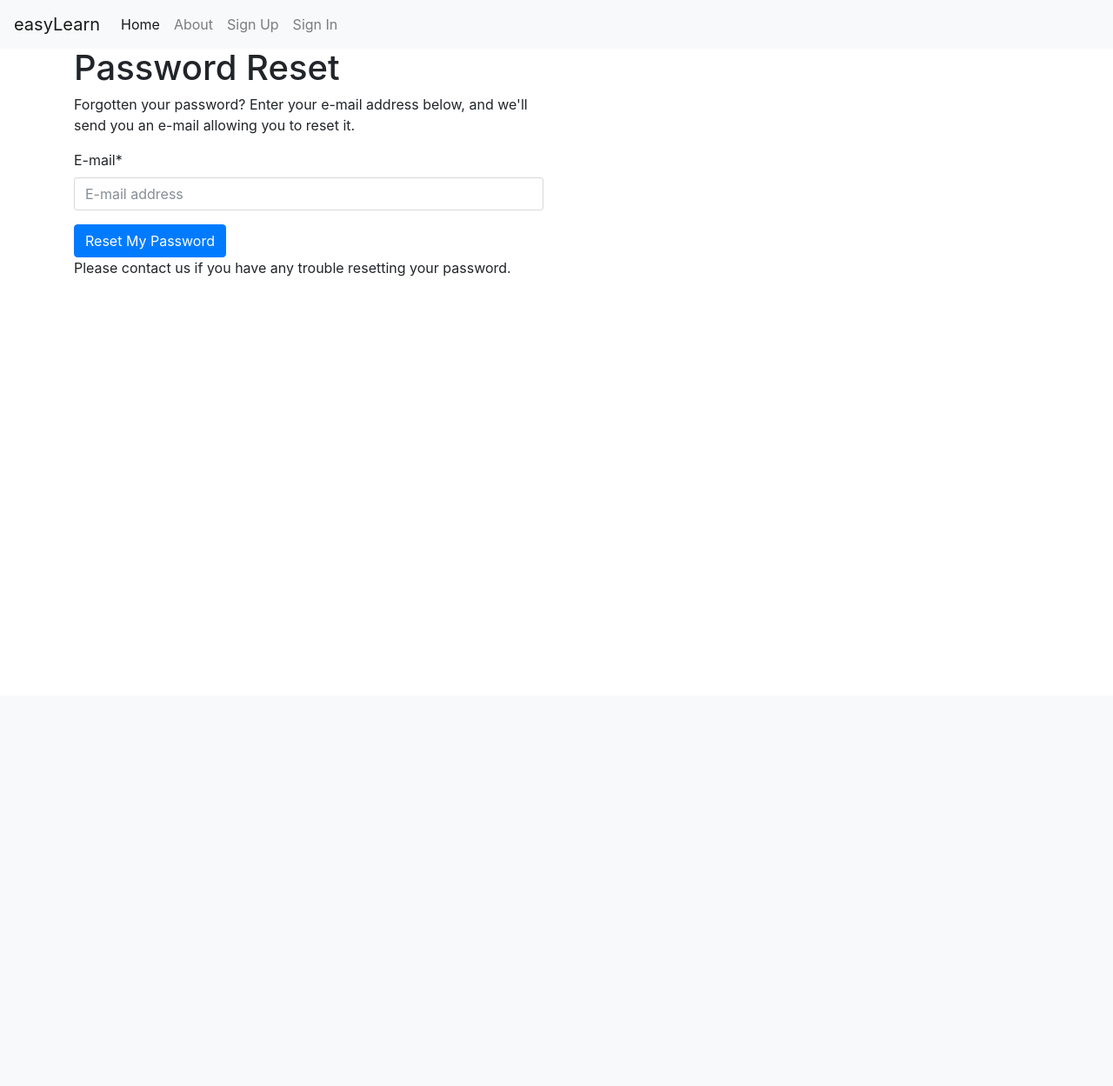
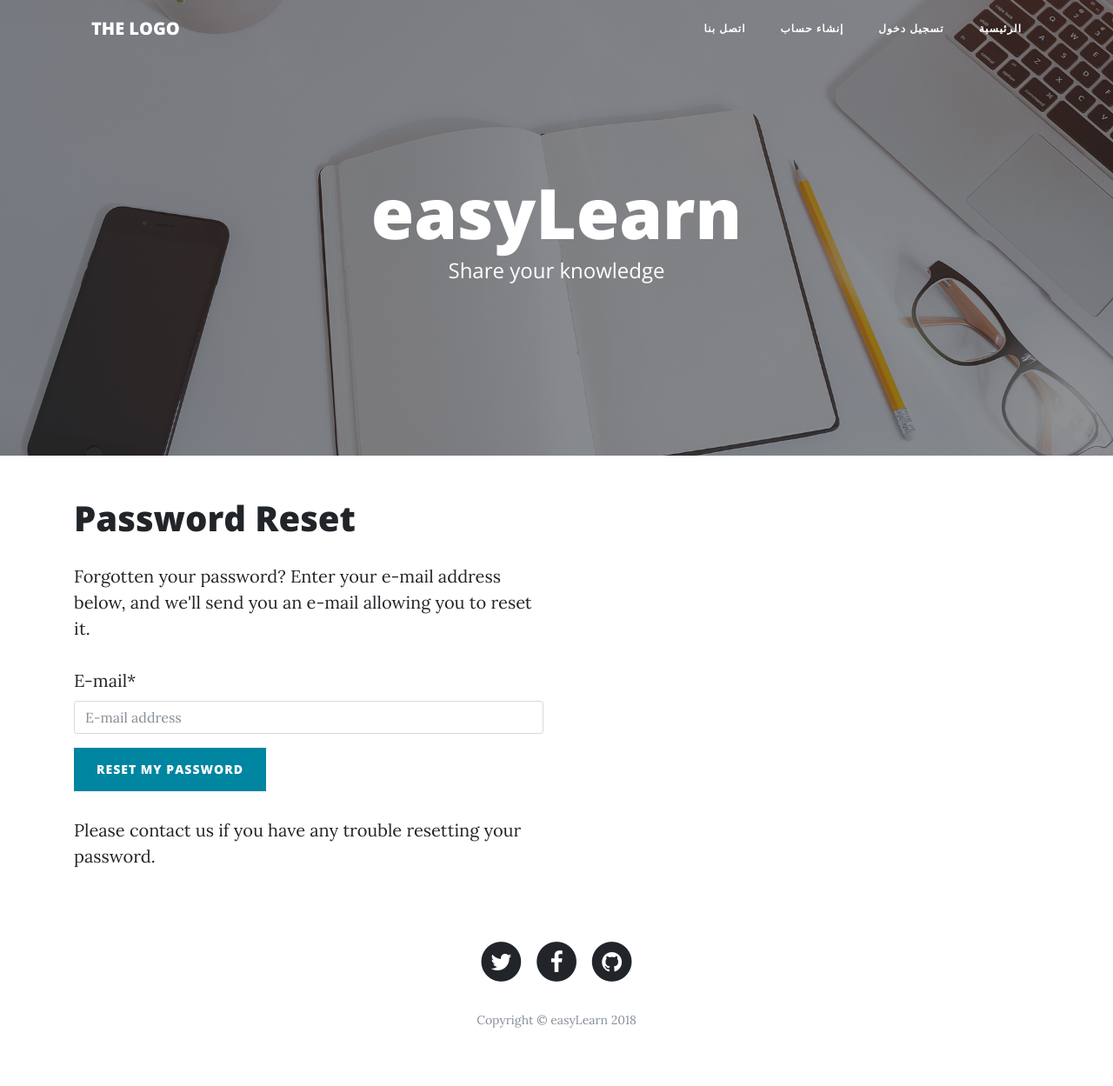
Before and after one commit to yazanKabbany/easyLearn, a Django app: page /accounts/password/reset/ in a window 1280 px wide. Shown: the whole page at 87% size. Before the commit the page ends 318 px from the top, so only its background shows below. Run offline with Django 3.2, Linux system fonts and the light colour scheme; parts of the project's set-up code (start-up, migrations or seed data) failed here and were passed over; some libraries are stand-ins or nearby versions.

Commit message:
updated base template and added static js, css and img files

```diff
--- /dev/null
+++ b/easylearn/blog/static/js/clean-blog.js
@@ -0,0 +1,41 @@
+(function($) {
+  "use strict"; // Start of use strict
+
+  // Floating label headings for the contact form
+  $("body").on("input propertychange", ".floating-label-form-group", function(e) {
+    $(this).toggleClass("floating-label-form-group-with-value", !!$(e.target).val());
+  }).on("focus", ".floating-label-form-group", function() {
+    $(this).addClass("floating-label-form-group-with-focus");
+  }).on("blur", ".floating-label-form-group", function() {
+    $(this).removeClass("floating-label-form-group-with-focus");
+  });
+
+  // Show the navbar when the page is scrolled up
+  var MQL = 992;
+
+  //primary navigation slide-in effect
+  if ($(window).width() > MQL) {
+    var headerHeight = $('#mainNav').height();
+    $(window).on('scroll', {
+        previousTop: 0
+      },
+      function() {
+        var currentTop = $(window).scrollTop();
+        //check if user is scrolling up
+        if (currentTop < this.previousTop) {
+          //if scrolling up...
+          if (currentTop > 0 && $('#mainNav').hasClass('is-fixed')) {
+            $('#mainNav').addClass('is-visible');
+          } else {
+            $('#mainNav').removeClass('is-visible is-fixed');
+          }
+        } else if (currentTop > this.previousTop) {
+          //if scrolling down...
+          $('#mainNav').removeClass('is-visible');
+          if (currentTop > headerHeight && !$('#mainNav').hasClass('is-fixed')) $('#mainNav').addClass('is-fixed');
+        }
+        this.previousTop = currentTop;
+      });
+  }
+
+})(jQuery); // End of use strict
--- /dev/null
+++ b/easylearn/static/css/clean-blog.css
@@ -0,0 +1,423 @@
+body {
+  font-size: 20px;
+  color: #212529;
+  font-family: 'Lora', 'Times New Roman', serif;
+}
+
+p {
+  line-height: 1.5;
+  margin: 30px 0;
+}
+
+p a {
+  text-decoration: underline;
+}
+
+h1,
+h2,
+h3,
+h4,
+h5,
+h6 {
+  font-weight: 800;
+  font-family: 'Open Sans', 'Helvetica Neue', Helvetica, Arial, sans-serif;
+}
+
+a {
+  color: #212529;
+  -webkit-transition: all 0.2s;
+  -moz-transition: all 0.2s;
+  transition: all 0.2s;
+}
+
+a:focus, a:hover {
+  color: #0085A1;
+}
+
+blockquote {
+  font-style: italic;
+  color: #868e96;
+}
+
+.section-heading {
+  font-size: 36px;
+  font-weight: 700;
+  margin-top: 60px;
+}
+
+.caption {
+  font-size: 14px;
+  font-style: italic;
+  display: block;
+  margin: 0;
+  padding: 10px;
+  text-align: center;
+  border-bottom-right-radius: 5px;
+  border-bottom-left-radius: 5px;
+}
+
+::-moz-selection {
+  color: #fff;
+  background: #0085A1;
+  text-shadow: none;
+}
+
+::selection {
+  color: #fff;
+  background: #0085A1;
+  text-shadow: none;
+}
+
+img::selection {
+  color: #fff;
+  background: transparent;
+}
+
+img::-moz-selection {
+  color: #fff;
+  background: transparent;
+}
+
+#mainNav {
+  position: absolute;
+  border-bottom: 1px solid #e9ecef;
+  background-color: white;
+  font-family: 'Open Sans', 'Helvetica Neue', Helvetica, Arial, sans-serif;
+}
+
+#mainNav .navbar-brand {
+  font-weight: 800;
+  color: #343a40;
+}
+
+#mainNav .navbar-toggler {
+  font-size: 12px;
+  font-weight: 800;
+  padding: 13px;
+  text-transform: uppercase;
+  color: #343a40;
+}
+
+#mainNav .navbar-nav > li.nav-item > a {
+  font-size: 12px;
+  font-weight: 800;
+  letter-spacing: 1px;
+  text-transform: uppercase;
+}
+
+@media only screen and (min-width: 992px) {
+  #mainNav {
+    border-bottom: 1px solid transparent;
+    background: transparent;
+  }
+  #mainNav .navbar-brand {
+    padding: 10px 20px;
+    color: #fff;
+  }
+  #mainNav .navbar-brand:focus, #mainNav .navbar-brand:hover {
+    color: rgba(255, 255, 255, 0.8);
+  }
+  #mainNav .navbar-nav > li.nav-item > a {
+    padding: 10px 20px;
+    color: #fff;
+  }
+  #mainNav .navbar-nav > li.nav-item > a:focus, #mainNav .navbar-nav > li.nav-item > a:hover {
+    color: rgba(255, 255, 255, 0.8);
+  }
+}
+
+@media only screen and (min-width: 992px) {
+  #mainNav {
+    -webkit-transition: background-color 0.2s;
+    -moz-transition: background-color 0.2s;
+    transition: background-color 0.2s;
+    /* Force Hardware Acceleration in WebKit */
+    -webkit-transform: translate3d(0, 0, 0);
+    -moz-transform: translate3d(0, 0, 0);
+    -ms-transform: translate3d(0, 0, 0);
+    -o-transform: translate3d(0, 0, 0);
+    transform: translate3d(0, 0, 0);
+    -webkit-backface-visibility: hidden;
+  }
+  #mainNav.is-fixed {
+    /* when the user scrolls down, we hide the header right above the viewport */
+    position: fixed;
+    top: -67px;
+    -webkit-transition: -webkit-transform 0.2s;
+    -moz-transition: -moz-transform 0.2s;
+    transition: transform 0.2s;
+    border-bottom: 1px solid white;
+    background-color: rgba(255, 255, 255, 0.9);
+  }
+  #mainNav.is-fixed .navbar-brand {
+    color: #212529;
+  }
+  #mainNav.is-fixed .navbar-brand:focus, #mainNav.is-fixed .navbar-brand:hover {
+    color: #0085A1;
+  }
+  #mainNav.is-fixed .navbar-nav > li.nav-item > a {
+    color: #212529;
+  }
+  #mainNav.is-fixed .navbar-nav > li.nav-item > a:focus, #mainNav.is-fixed .navbar-nav > li.nav-item > a:hover {
+    color: #0085A1;
+  }
+  #mainNav.is-visible {
+    /* if the user changes the scrolling direction, we show the header */
+    -webkit-transform: translate3d(0, 100%, 0);
+    -moz-transform: translate3d(0, 100%, 0);
+    -ms-transform: translate3d(0, 100%, 0);
+    -o-transform: translate3d(0, 100%, 0);
+    transform: translate3d(0, 100%, 0);
+  }
+}
+
+header.masthead {
+  margin-bottom: 50px;
+  background: no-repeat center center;
+  background-color: #868e96;
+  background-attachment: scroll;
+  position: relative;
+  -webkit-background-size: cover;
+  -moz-background-size: cover;
+  -o-background-size: cover;
+  background-size: cover;
+}
+
+header.masthead .overlay {
+  position: absolute;
+  top: 0;
+  left: 0;
+  height: 100%;
+  width: 100%;
+  background-color: #212529;
+  opacity: 0.5;
+}
+
+header.masthead .page-heading,
+header.masthead .post-heading,
+header.masthead .site-heading {
+  padding: 200px 0 150px;
+  color: white;
+}
+
+@media only screen and (min-width: 768px) {
+  header.masthead .page-heading,
+  header.masthead .post-heading,
+  header.masthead .site-heading {
+    padding: 200px 0;
+  }
+}
+
+header.masthead .page-heading,
+header.masthead .site-heading {
+  text-align: center;
+}
+
+header.masthead .page-heading h1,
+header.masthead .site-heading h1 {
+  font-size: 50px;
+  margin-top: 0;
+}
+
+header.masthead .page-heading .subheading,
+header.masthead .site-heading .subheading {
+  font-size: 24px;
+  font-weight: 300;
+  line-height: 1.1;
+  display: block;
+  margin: 10px 0 0;
+  font-family: 'Open Sans', 'Helvetica Neue', Helvetica, Arial, sans-serif;
+}
+
+@media only screen and (min-width: 768px) {
+  header.masthead .page-heading h1,
+  header.masthead .site-heading h1 {
+    font-size: 80px;
+  }
+}
+
+header.masthead .post-heading h1 {
+  font-size: 35px;
+}
+
+header.masthead .post-heading .meta,
+header.masthead .post-heading .subheading {
+  line-height: 1.1;
+  display: block;
+}
+
+header.masthead .post-heading .subheading {
+  font-size: 24px;
+  font-weight: 600;
+  margin: 10px 0 30px;
+  font-family: 'Open Sans', 'Helvetica Neue', Helvetica, Arial, sans-serif;
+}
+
+header.masthead .post-heading .meta {
+  font-size: 20px;
+  font-weight: 300;
+  font-style: italic;
+  font-family: 'Lora', 'Times New Roman', serif;
+}
+
+header.masthead .post-heading .meta a {
+  color: #fff;
+}
+
+@media only screen and (min-width: 768px) {
+  header.masthead .post-heading h1 {
+    font-size: 55px;
+  }
+  header.masthead .post-heading .subheading {
+    font-size: 30px;
+  }
+}
+
+.post-preview > a {
+  color: #212529;
+}
+
+.post-preview > a:focus, .post-preview > a:hover {
+  text-decoration: none;
+  color: #0085A1;
+}
+
+.post-preview > a > .post-title {
+  font-size: 30px;
+  margin-top: 30px;
+  margin-bottom: 10px;
+}
+
+.post-preview > a > .post-subtitle {
+  font-weight: 300;
+  margin: 0 0 10px;
+}
+
+.post-preview > .post-meta {
+  font-size: 18px;
+  font-style: italic;
+  margin-top: 0;
+  color: #868e96;
+}
+
+.post-preview > .post-meta > a {
+  text-decoration: none;
+  color: #212529;
+}
+
+.post-preview > .post-meta > a:focus, .post-preview > .post-meta > a:hover {
+  text-decoration: underline;
+  color: #0085A1;
+}
+
+@media only screen and (min-width: 768px) {
+  .post-preview > a > .post-title {
+    font-size: 36px;
+  }
+}
+
+.floating-label-form-group {
+  font-size: 14px;
+  position: relative;
+  margin-bottom: 0;
+  padding-bottom: 0.5em;
+  border-bottom: 1px solid #dee2e6;
+}
+
+.floating-label-form-group input,
+.floating-label-form-group textarea {
+  font-size: 1.5em;
+  position: relative;
+  z-index: 1;
+  padding: 0;
+  resize: none;
+  border: none;
+  border-radius: 0;
+  background: none;
+  box-shadow: none !important;
+  font-family: 'Lora', 'Times New Roman', serif;
+}
+
+.floating-label-form-group input::-webkit-input-placeholder,
+.floating-label-form-group textarea::-webkit-input-placeholder {
+  color: #868e96;
+  font-family: 'Lora', 'Times New Roman', serif;
+}
+
+.floating-label-form-group label {
+  font-size: 0.85em;
+  line-height: 1.764705882em;
+  position: relative;
+  z-index: 0;
+  top: 2em;
+  display: block;
+  margin: 0;
+  -webkit-transition: top 0.3s ease, opacity 0.3s ease;
+  -moz-transition: top 0.3s ease, opacity 0.3s ease;
+  -ms-transition: top 0.3s ease, opacity 0.3s ease;
+  transition: top 0.3s ease, opacity 0.3s ease;
+  vertical-align: middle;
+  vertical-align: baseline;
+  opacity: 0;
+}
+
+.floating-label-form-group .help-block {
+  margin: 15px 0;
+}
+
+.floating-label-form-group-with-value label {
+  top: 0;
+  opacity: 1;
+}
+
+.floating-label-form-group-with-focus label {
+  color: #0085A1;
+}
+
+form .form-group:first-child .floating-label-form-group {
+  border-top: 1px solid #dee2e6;
+}
+
+footer {
+  padding: 50px 0 65px;
+}
+
+footer .list-inline {
+  margin: 0;
+  padding: 0;
+}
+
+footer .copyright {
+  font-size: 14px;
+  margin-bottom: 0;
+  text-align: center;
+}
+
+.btn {
+  font-size: 14px;
+  font-weight: 800;
+  padding: 15px 25px;
+  letter-spacing: 1px;
+  text-transform: uppercase;
+  border-radius: 0;
+  font-family: 'Open Sans', 'Helvetica Neue', Helvetica, Arial, sans-serif;
+}
+
+.btn-primary {
+  background-color: #0085A1;
+  border-color: #0085A1;
+}
+
+.btn-primary:hover, .btn-primary:focus, .btn-primary:active {
+  color: #fff;
+  background-color: #00657b !important;
+  border-color: #00657b !important;
+}
+
+.btn-lg {
+  font-size: 16px;
+  padding: 25px 35px;
+}
+.arabic-text{
+  text-align: right;
+}
--- a/easylearn/templates/base.html
+++ b/easylearn/templates/base.html
@@ -21,10 +21,12 @@
 
     <!-- Your stuff: Third-party CSS libraries go here -->
     <link rel="stylesheet" href="https://maxcdn.bootstrapcdn.com/font-awesome/4.7.0/css/font-awesome.min.css">
+    <link href='https://fonts.googleapis.com/css?family=Lora:400,700,400italic,700italic' rel='stylesheet' type='text/css'>
+    <link href='https://fonts.googleapis.com/css?family=Open+Sans:300italic,400italic,600italic,700italic,800italic,400,300,600,700,800' rel='stylesheet' type='text/css'>
     <!-- This file stores project-specific CSS -->
 
     <link href="{% static 'css/project.css' %}" rel="stylesheet">
-
+    <link href="{% static 'css/clean-blog.css'%}" rel="stylesheet">
 
     {% endblock %}
 
@@ -32,7 +34,7 @@
 
   <body>
 
-    <div class="m-b-1">
+    <!--<div class="m-b-1">
       <nav class="navbar navbar-expand-md navbar-light bg-light">
         <button class="navbar-toggler navbar-toggler-right" type="button" data-toggle="collapse" data-target="#navbarSupportedContent" aria-controls="navbarSupportedContent" aria-expanded="false" aria-label="Toggle navigation">
           <span class="navbar-toggler-icon"></span>
@@ -70,8 +72,51 @@
         </div>
       </nav>
 
-    </div>
+    </div>-->
+    <!-- Navigation -->
+    <nav class="navbar navbar-expand-lg navbar-light fixed-top" id="mainNav">
+      <div class="container">
+        <a class="navbar-brand" href="index.html">THE LOGO</a>
+        <button class="navbar-toggler navbar-toggler-right" type="button" data-toggle="collapse" data-target="#navbarResponsive" aria-controls="navbarResponsive" aria-expanded="false" aria-label="Toggle navigation">
+          Menu
+          <i class="fa fa-bars"></i>
+        </button>
+        <div class="collapse navbar-collapse" id="navbarResponsive">
+          <ul class="navbar-nav ml-auto ">
+             <li class="nav-item">
+              <a class="nav-link" href="contact.html">اتصل بنا</a>
+            </li>
+            <li class="nav-item">
+                <a class="nav-link" href="post.html">إنشاء حساب</a>
+              </li>
+              <li class="nav-item">
+                  <a class="nav-link" href="about.html">تسجيل دخول</a>
+                </li>
+            <li class="nav-item">
+              <a class="nav-link" href="index.html">الرئيسية</a>
+            </li>
 
+
+
+          </ul>
+        </div>
+      </div>
+    </nav>
+
+     <!-- Page Header -->
+     <header class="masthead" style="background-image: url('{% static 'img/home-bg.jpg'%}')">
+      <div class="overlay"></div>
+      <div class="container">
+        <div class="row">
+          <div class="col-lg-8 col-md-10 mx-auto">
+            <div class="site-heading">
+              <h1>{% block page_heading %}easyLearn{% endblock page_heading %}</h1>
+              <span class="subheading">{% block page_subheading %}Share your knowledge{% endblock page_subheading %}</span>
+            </div>
+          </div>
+        </div>
+      </div>
+    </header>
     <div class="container">
 
       {% if messages %}
@@ -85,6 +130,47 @@
       {% endblock content %}
 
     </div> <!-- /container -->
+
+
+    {% block footer %}
+      <!-- Footer -->
+    <footer>
+        <div class="container">
+          <div class="row">
+            <div class="col-lg-8 col-md-10 mx-auto">
+              <ul class="list-inline text-center">
+                <li class="list-inline-item">
+                  <a href="#">
+                    <span class="fa-stack fa-lg">
+                      <i class="fa fa-circle fa-stack-2x"></i>
+                      <i class="fa fa-twitter fa-stack-1x fa-inverse"></i>
+                    </span>
+                  </a>
+                </li>
+                <li class="list-inline-item">
+                  <a href="#">
+                    <span class="fa-stack fa-lg">
+                      <i class="fa fa-circle fa-stack-2x"></i>
+                      <i class="fa fa-facebook fa-stack-1x fa-inverse"></i>
+                    </span>
+                  </a>
+                </li>
+                <li class="list-inline-item">
+                  <a href="https://github.com/yazanKabbany/easyLearn/">
+                    <span class="fa-stack fa-lg">
+                      <i class="fa fa-circle fa-stack-2x"></i>
+                      <i class="fa fa-github fa-stack-1x fa-inverse"></i>
+                    </span>
+                  </a>
+                </li>
+              </ul>
+              <p class="copyright text-muted">Copyright &copy; easyLearn 2018</p>
+            </div>
+          </div>
+        </div>
+      </footer>
+    {% endblock footer %}
+
 
     {% block modal %}{% endblock modal %}
 
@@ -105,7 +191,8 @@
 
       <script src="{% static 'js/project.js' %}"></script>
 
+      <script src="{% static 'js/clean-blog.js' %}"></script>
 
-    {% endblock javascript %}
+      {% endblock javascript %}
   </body>
 </html>
```
Also changed, not shown: easylearn/blog/static/img/about-bg.jpg (added), easylearn/blog/static/img/contact-bg.jpg (added), easylearn/blog/static/img/home-bg.jpg (added), easylearn/blog/static/img/post-bg.jpg (added), easylearn/blog/static/img/post-sample-image.jpg (added).
